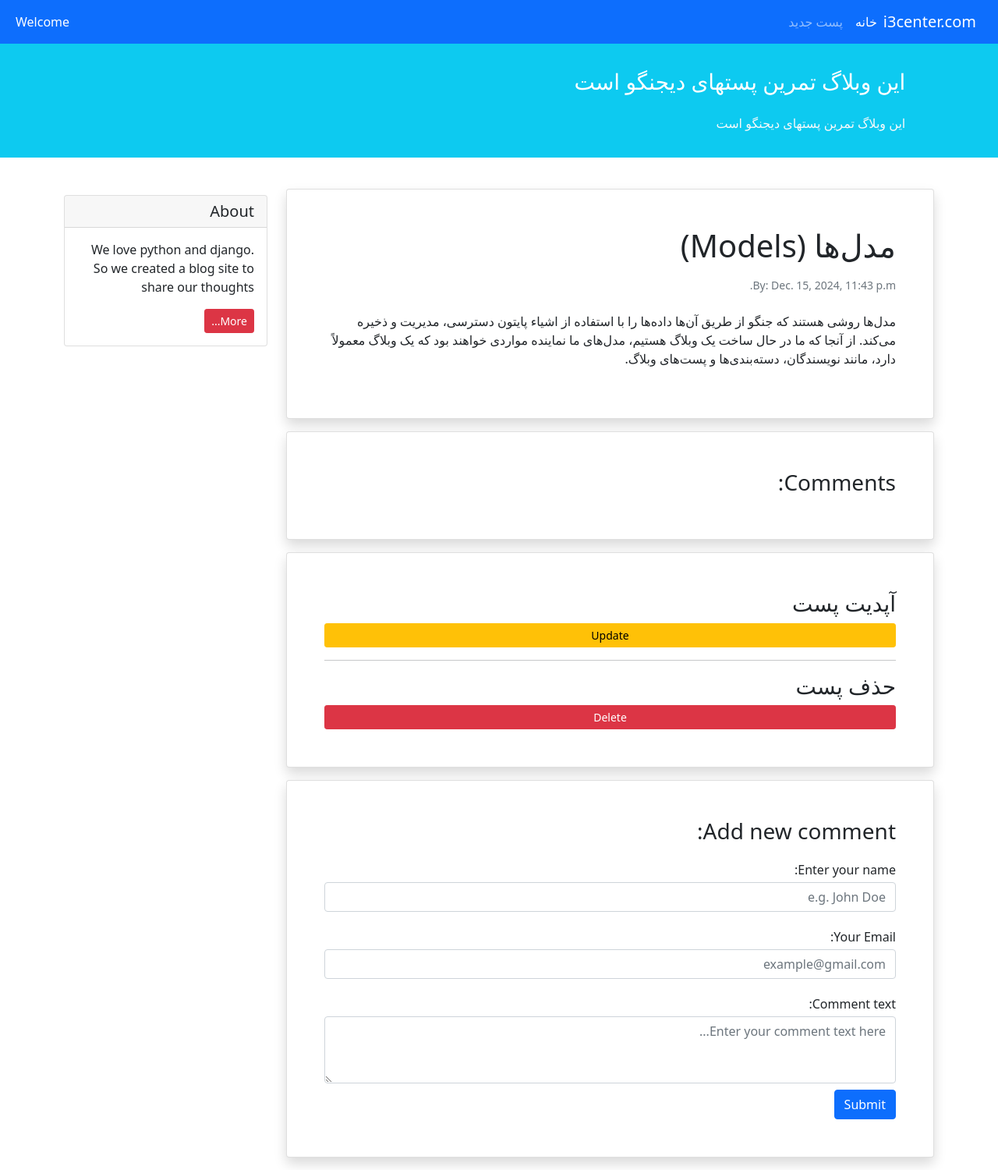
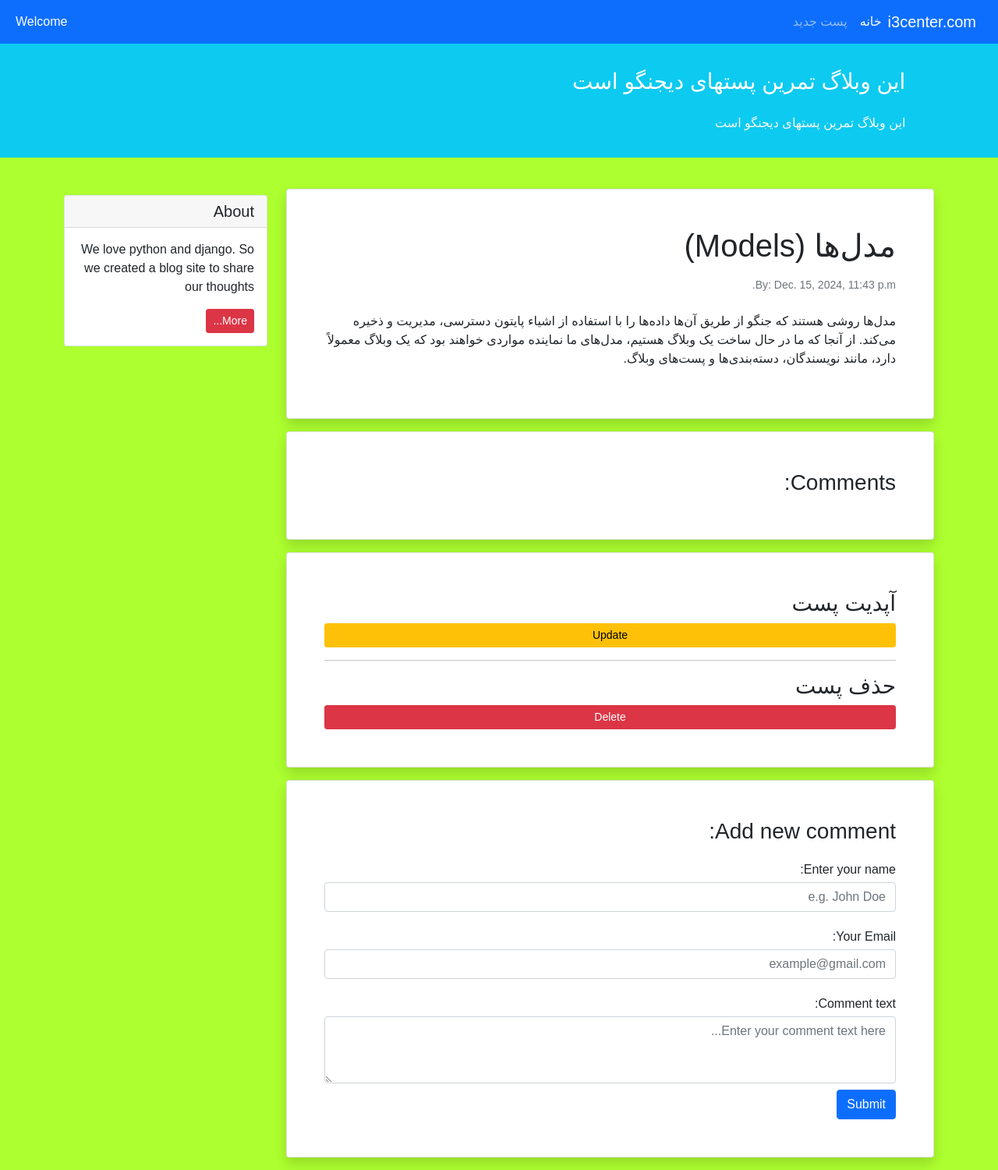
Before and after one commit to dryekta129999/15-8-1403-class-form3, a Django app: page /detail/2/ in a window 1280 px wide. Shown: the whole page at 78% size. Run offline with Django 5.2, Linux system fonts and the light colour scheme; data comes from the database, SQL or seed files in the repository.

Commit message:
project 15-08-1403 with crispy_form static

```diff
--- a/config/settings.py
+++ b/config/settings.py
@@ -126,6 +126,7 @@ USE_TZ = True
 
 STATIC_URL = "static/"
 STATICFILES_DIRS = [os.path.join(BASE_DIR, 'static')]
+STATIC_ROOT = os.path.join(BASE_DIR, 'staticfiles')
 
 # Default primary key field type
 # https://docs.djangoproject.com/en/5.1/ref/settings/#default-auto-field
--- a/static/css/home.css
+++ b/static/css/home.css
@@ -1,4 +1,5 @@
-.body{
+body {
 
-  background-color: red;
+    font-family: Arial, Helvetica, sans-serif;
+    background-color: greenyellow;
 }
--- a/templates/_base.html
+++ b/templates/_base.html
@@ -8,13 +8,13 @@
     <meta charset="utf-8">
     <meta name="viewport" content="width=device-width, initial-scale=1">
     <link rel="stylesheet" href="static/css/home.css">
-    {% block css %}
 
-    {% endblock %}
 
     <!-- Bootstrap CSS -->
     <link href="https://cdn.jsdelivr.net/npm/bootstrap@5.1.3/dist/css/bootstrap.min.css" rel="stylesheet"
           integrity="sha384-1BmE4kWBq78iYhFldvKuhfTAU6auU8tT94WrHftjDbrCEXSU1oBoqyl2QvZ6jIW3" crossorigin="anonymous">
+     {% block css %}   {% endblock %}
+
 
     <title>{% block page_title %}{% endblock page_title %}</title>
 
--- a/templates/detail.html
+++ b/templates/detail.html
@@ -1,4 +1,9 @@
 {% extends '_base.html' %}
+{% load static %}
+{% block css %}
+	<link rel="stylesheet" href="{% static 'css/home.css' %}">
+{% endblock %}
+
 {% block page_title %}
     صفحه جزییات
 {% endblock %}
```
